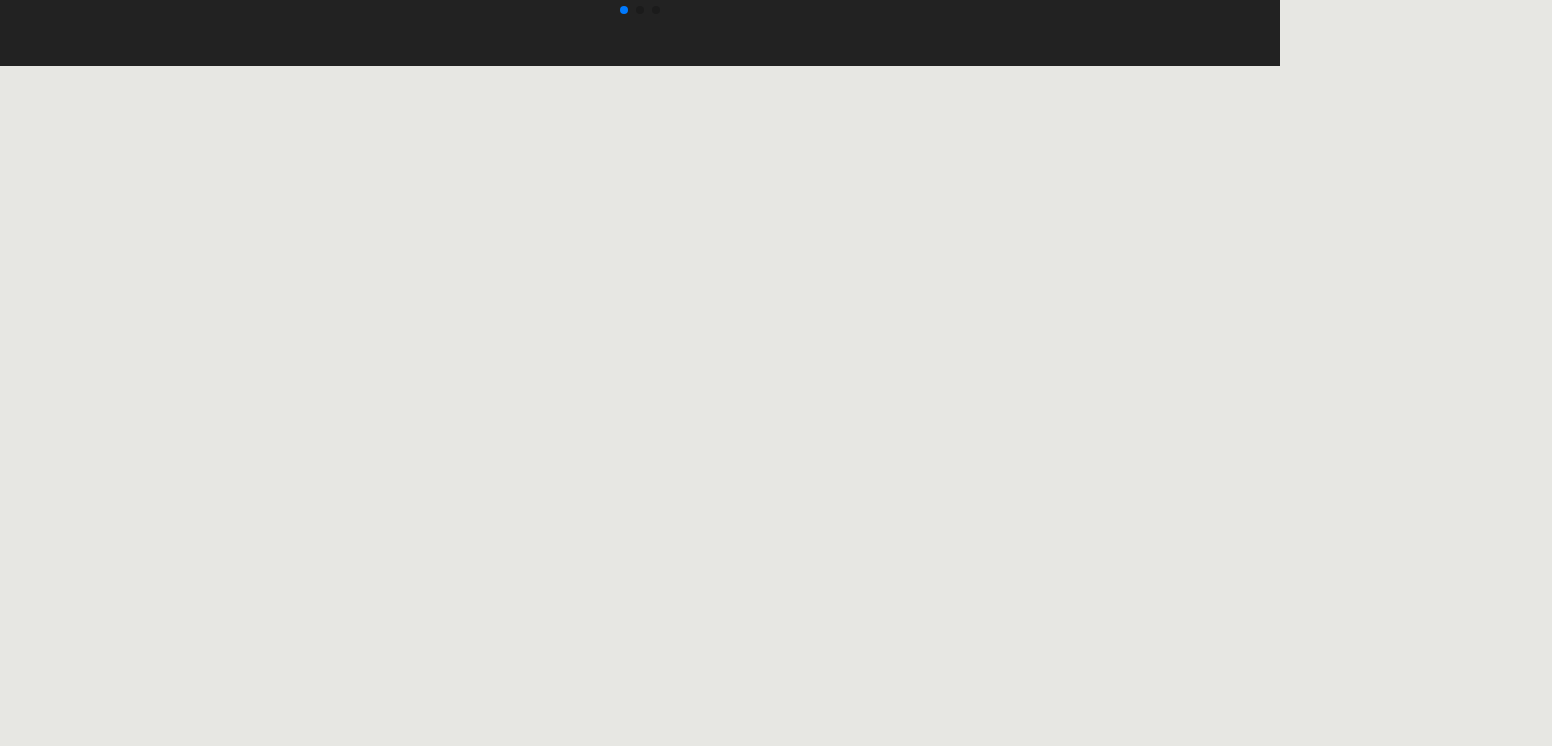
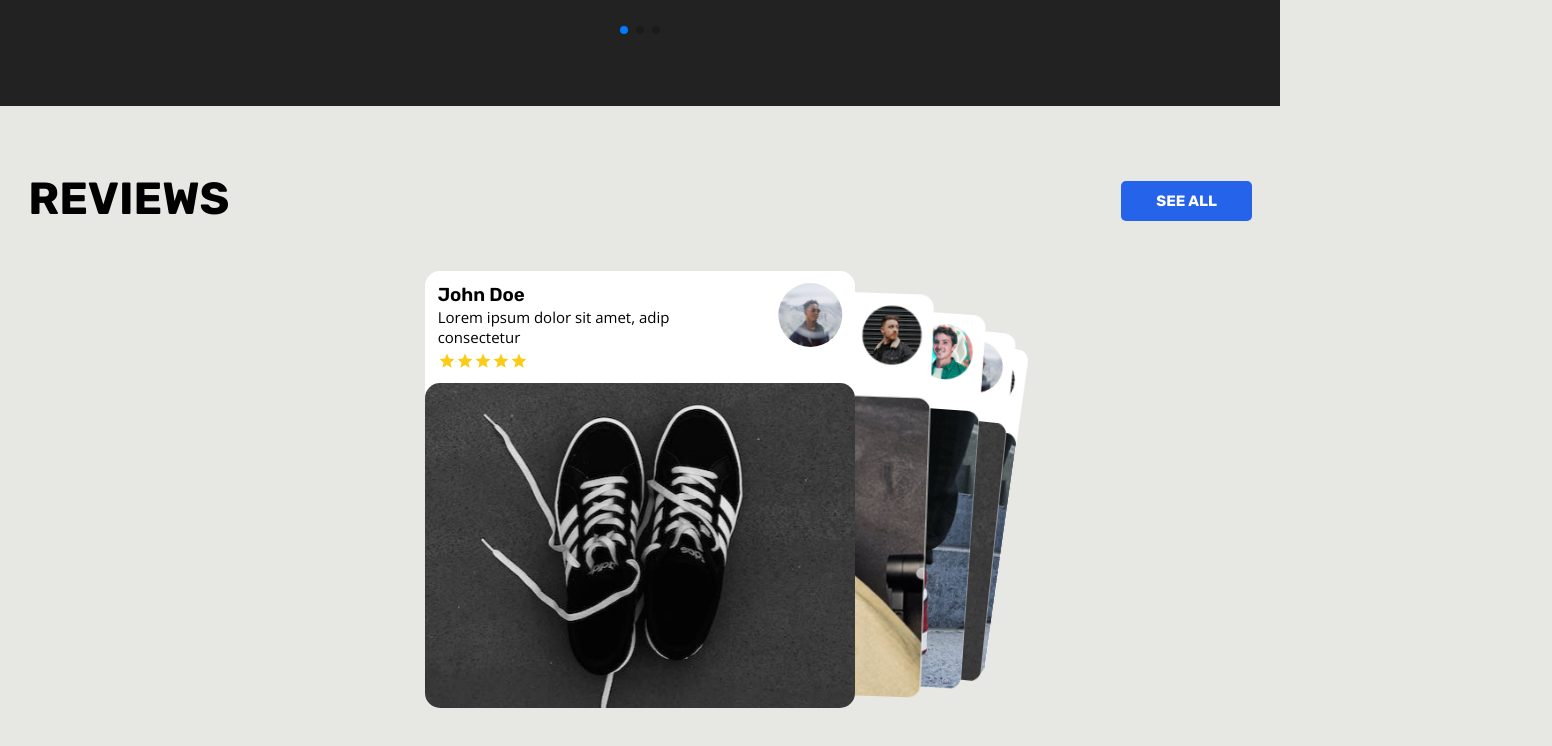
Before and after one commit to Jo-shua09/kicks-e-commerce, a React (Vite) app in the folder kicks/: page / in a window 1280 px wide. Shown: the part 2622-3368 px from the top of the page, 1552 px wide, since content can reach past the window. Before the commit the page ends 2688 px from the top, so only its background shows below. Built offline with nearby package versions, Linux system fonts and the light colour scheme.

Commit message:
commit 10

```diff
--- a/kicks/src/components/home/Category.jsx
+++ b/kicks/src/components/home/Category.jsx
@@ -4,12 +4,11 @@ import { Swiper, SwiperSlide } from "swiper/react";
 import "swiper/css";
 import "swiper/css/effect-coverflow";
 import "swiper/css/pagination";
-
 import { EffectCoverflow, Pagination } from "swiper/modules";
 
 const Category = () => {
   return (
-    <div className="w-full h-full bg-black/85 mt-20 text-white">
+    <div className="w-full h-full bg-black/85 section-two text-white">
       <div className="px-[2.2%] flex flex-col gap-y-10 py-16 ">
         <div className="flex items-center justify-between w-full">
           <h1 className="sm:text-7xl text-6xl uppercase font-Rubik font-bold">categories</h1>
@@ -45,8 +44,8 @@ const Category = () => {
             modules={[EffectCoverflow, Pagination]}
             className="mySwiper"
           >
-            {CateGory.map((data, index) => (
-              <div className=" relative rounded-3xl" key={index}>
+            {CateGory.map((data) => (
+              <div className=" relative rounded-3xl" key={data.id}>
                 <SwiperSlide>
                   <div className="w-full rounded-3xl p-6 pb-16 ">
                     <div className="w-full h-full rounded-3xl p-3">
--- a/kicks/src/components/home/Drops.jsx
+++ b/kicks/src/components/home/Drops.jsx
@@ -1,6 +1,6 @@
 import React from "react";
 import { HomeDrops } from "../../data/HomeData";
-import { Button } from "../general/buttons";
+import { Button, Button2 } from "../general/buttons";
 
 const Drops = () => {
   return (
@@ -10,9 +10,7 @@ const Drops = () => {
       <div className="flex flex-col gap-y-10">
         <div className="flex justify-between items-end">
           <h2 className="sm:text-7xl text-4xl font-bold text-gray-950 uppercase font-Rubik w-1/2 sm:w-1/3">Don’t miss out new drops</h2>
-          <button className="sm:text-2xl font-Rubik text-xl bg-blue-600 max-w-max text-white uppercase py-4 px-14 rounded-lg font-bold">
-            shop new drops
-          </button>
+          <Button2 name="shop new drops" />
         </div>
         <div className="grid xl:grid-cols-4  lg:grid-cols-3 sm:grid-cols-2 gap-x-8 gap-y-16 grid-cols-2 ">
           {HomeDrops.map((drop) => (
--- /dev/null
+++ b/kicks/src/components/home/Review.jsx
@@ -0,0 +1,61 @@
+import React from "react";
+import { Reviews } from "../../data/HomeData";
+import { Button2 } from "../general/buttons";
+import { Swiper, SwiperSlide } from "swiper/react";
+import "swiper/css";
+import "swiper/css/effect-cards";
+import { EffectCards } from "swiper/modules";
+import { Star } from "@mui/icons-material";
+
+const Review = () => {
+  return (
+    <div className="section-two">
+      <div className="flex flex-col gap-y-10">
+        <div className="flex justify-between items-end">
+          <h1 className="sm:text-7xl text-6xl uppercase font-Rubik font-bold">reviews</h1>
+          <Button2 name="see all" />
+        </div>
+        <div className="mt-10 ">
+          <Swiper
+            effect={"cards"}
+            slideShadows="false"
+            grabCursor={true}
+            modules={[EffectCards]}
+            cardsEffect={{ slideShadows: false }}
+            className="mySwiper"
+          >
+            {Reviews.map((data) => (
+              <div className="" key={data.id}>
+                <SwiperSlide>
+                  <div className=" bg-white rounded-3xl w-[90%] sm:w-max mx-auto">
+                    <div className="p-5">
+                      <div className="flex items-center justify-between">
+                        <div className="flex flex-col w-[72%]">
+                          <h4 className="text-3xl font-semibold font-Rubik">{data.name}</h4>
+                          <p className="text-2xl font-normal normal-case">{data.review}</p>
+                        </div>
+                        <div className="">
+                          <img src={data.person} alt="review person" className="w-full h-full object-cover" />
+                        </div>
+                      </div>
+                      <div className="flex mt-2">
+                        {[...Array(5)].map((_, index) => (
+                          <Star key={index} sx={{ fontSize: "1.8rem" }} className={index < data.rating ? "text-yellow-400" : "text-gray-300"} />
+                        ))}
+                      </div>
+                    </div>
+                    <div className="">
+                      <img src={data.image} alt="review image" className="w-full rounded-3xl h-full object-cover" />
+                    </div>
+                  </div>
+                </SwiperSlide>
+              </div>
+            ))}
+          </Swiper>
+        </div>
+      </div>
+    </div>
+  );
+};
+
+export default Review;
--- a/kicks/src/data/HomeData.js
+++ b/kicks/src/data/HomeData.js
@@ -98,3 +98,70 @@ export const CateGory = [
     image: Shoe4,
   },
 ];
+
+export const Reviews = [
+  {
+    id: 1,
+    name: "John Doe",
+    person: Person1,
+    review: "Lorem ipsum dolor sit amet, adip consectetur",
+    rating: 5,
+    image: Review1,
+  },
+  {
+    id: 2,
+    name: "John Doe",
+    person: Person2,
+    review: "Lorem ipsum dolor sit amet, adip consectetur",
+    rating: 4,
+    image: Review2,
+  },
+  {
+    id: 3,
+    name: "John Doe",
+    person: Person3,
+    review: "Lorem ipsum dolor sit amet, adip consectetur",
+    rating: 3,
+    image: Review3,
+  },
+  {
+    id: 4,
+    name: "John Doe",
+    person: Person1,
+    review: "Lorem ipsum dolor sit amet, adip consectetur",
+    rating: 5,
+    image: Review1,
+  },
+  {
+    id: 5,
+    name: "John Doe",
+    person: Person2,
+    review: "Lorem ipsum dolor sit amet, consectetur adip",
+    rating: 2,
+    image: Review3,
+  },
+  {
+    id: 6,
+    name: "John Doe",
+    person: Person3,
+    review: "Lorem ipsum dolor sit amet, adip consectetur",
+    rating: 3,
+    image: Review3,
+  },
+  {
+    id: 7,
+    name: "John Doe",
+    person: Person1,
+    review: "Lorem ipsum dolor sit amet, adip consectetur",
+    rating: 5,
+    image: Review1,
+  },
+  {
+    id: 8,
+    name: "John Doe",
+    person: Person2,
+    review: "Lorem ipsum dolor sit amet, consectetur adip",
+    rating: 2,
+    image: Review3,
+  },
+];
--- a/kicks/src/index.css
+++ b/kicks/src/index.css
@@ -8,7 +8,6 @@
   box-sizing: border-box;
   outline: none;
   text-transform: capitalize;
-  /* border: none; */
   transition: all 0.3s ease-in-out;
 }
 a,
@@ -32,16 +31,28 @@ html {
   padding: 2rem 2.2%;
 }
 
+.section-two {
+  padding: 2rem 2.2%;
+  margin-top: 5rem;
+}
 @media (max-width: 991px) {
   html {
     scroll-behavior: smooth;
     font-size: 55.5%;
   }
+  .section-two {
+    padding: 2rem 2.2%;
+    margin-top: 3rem;
+  }
 }
 
-@media (max-width: 991px) {
+@media (max-width: 450px) {
   html {
     scroll-behavior: smooth;
     font-size: 50%;
   }
+  .section-two {
+    padding: 2rem 2.2%;
+    margin-top: 1.5rem;
+  }
 }
--- a/kicks/src/pages/Home.jsx
+++ b/kicks/src/pages/Home.jsx
@@ -3,6 +3,7 @@ import Navbar from "../components/general/Navbar";
 import Hero from "../components/home/Hero";
 import Drops from "../components/home/Drops";
 import Category from "../components/home/Category";
+import Review from "../components/home/Review";
 
 const Home = () => {
   return (
@@ -20,6 +21,9 @@ const Home = () => {
         <div className="">
           <Category />
         </div>
+        <div className="">
+          <Review />
+        </div>
       </div>
     </div>
   );
```
